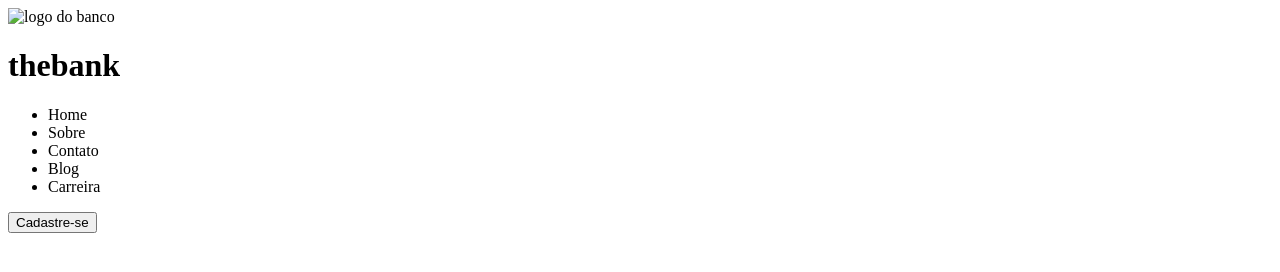
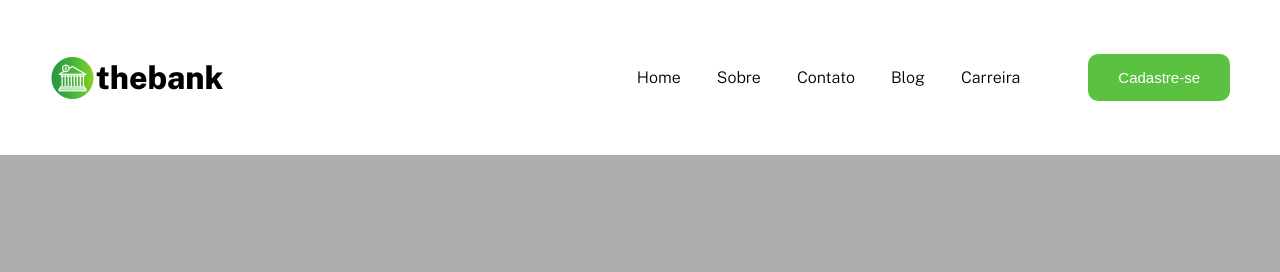
Before and after one commit to tiago-forward/desafio-menu-flexbox, a plain HTML site: page index.html in a window 1280 px wide. Drawn offline with nearby package versions, Linux system fonts and the light colour scheme; the site is published under a folder, as on GitHub Pages, so addresses that start at the root find nothing.

Commit message:
adjust directory

```diff
--- a/index.html
+++ b/index.html
@@ -5,14 +5,14 @@
     <meta name="viewport" content="width=device-width, initial-scale=1.0">
     <title>Desafio Menu Flexbox</title>
 
-    <link rel="stylesheet" href="/src/css/reset.css">
-    <link rel="stylesheet" href="/src/css/style.css">
-    <link rel="stylesheet" href="/src/css/responsive.css">
+    <link rel="stylesheet" href="src/css/reset.css">
+    <link rel="stylesheet" href="src/css/style.css">
+    <link rel="stylesheet" href="src/css/responsive.css">
 </head>
 <body>
     <header>
         <div class="logo-thebank">
-            <img src="/src/image/logo.png" alt="logo do banco">
+            <img src="src/image/logo.png" alt="logo do banco">
             <h1>thebank</h1>
         </div>
         <nav>
```
